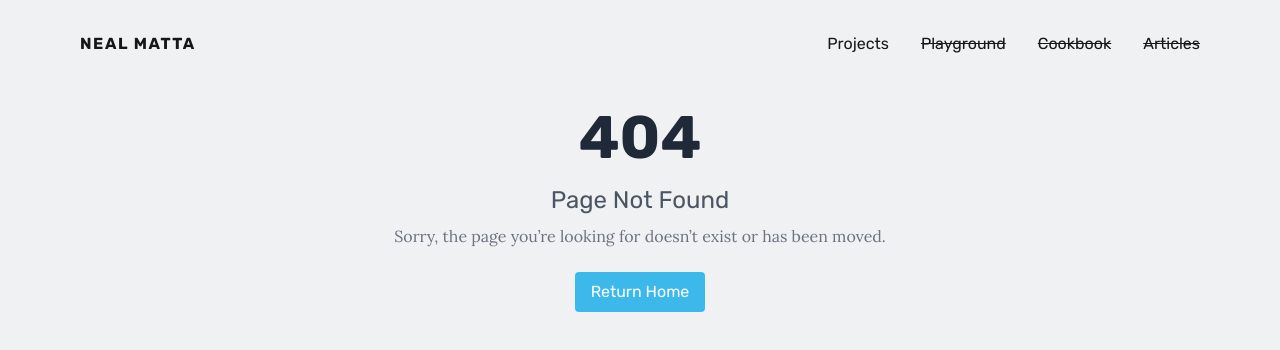
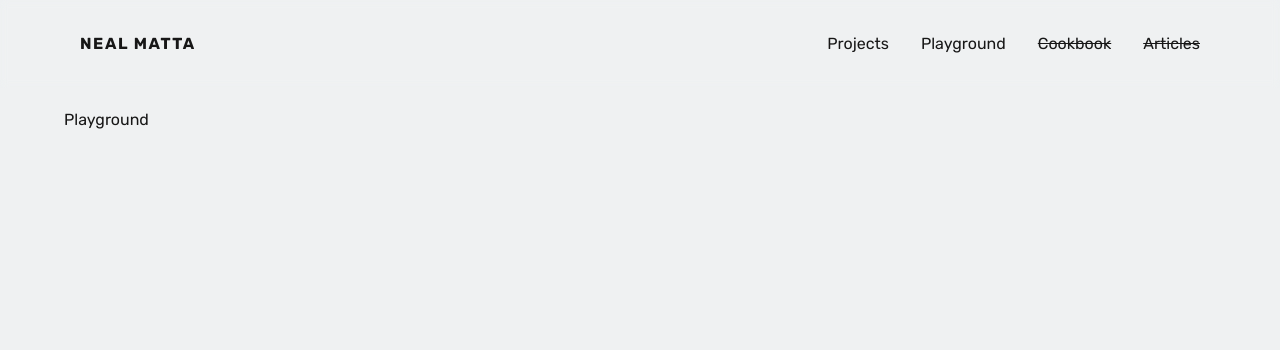
Before and after one commit to NealMatta/personal-website, a Next.js app: page /playground in a window 1280 px wide. Before the commit this address had no page. Shown: the top 350 px of the page. Built offline with nearby package versions, Linux system fonts and the light colour scheme.

Commit message:
Getting started with the playground

```diff
--- /dev/null
+++ b/app/playground/page.tsx
@@ -0,0 +1,3 @@
+export default function Playground() {
+  return 'Playground';
+}
--- a/next.config.ts
+++ b/next.config.ts
@@ -2,7 +2,17 @@ import type { NextConfig } from 'next';
 
 const nextConfig: NextConfig = {
   images: {
-    domains: ['i.scdn.co', 'hpwskllhfbfuhsnysziq.supabase.co'], // Add the domain for Spotify's image host
+    // domains: ['i.scdn.co', 'hpwskllhfbfuhsnysziq.supabase.co'], // Add the domain for Spotify's image host
+    remotePatterns: [
+      {
+        protocol: 'https',
+        hostname: 'i.scdn.co',
+      },
+      {
+        protocol: 'https',
+        hostname: 'hpwskllhfbfuhsnysziq.supabase.co',
+      },
+    ],
   },
   /* other config options here */
 };
--- a/src/components/navigation/NavBar.tsx
+++ b/src/components/navigation/NavBar.tsx
@@ -15,7 +15,7 @@ export default function NavBar() {
           {/* Navigation Links */}
           <div className="flex flex-wrap gap-x-8 gap-y-4 mt-4 sm:mt-0">
             <NavLink href="/projects" label="Projects" />
-            <NavLink href="#" label="Playground" disabled={true} />
+            <NavLink href="/playground" label="Playground" />
             <NavLink href="#" label="Cookbook" disabled={true} />
             <NavLink href="#" label="Articles" disabled={true} />
           </div>
```
